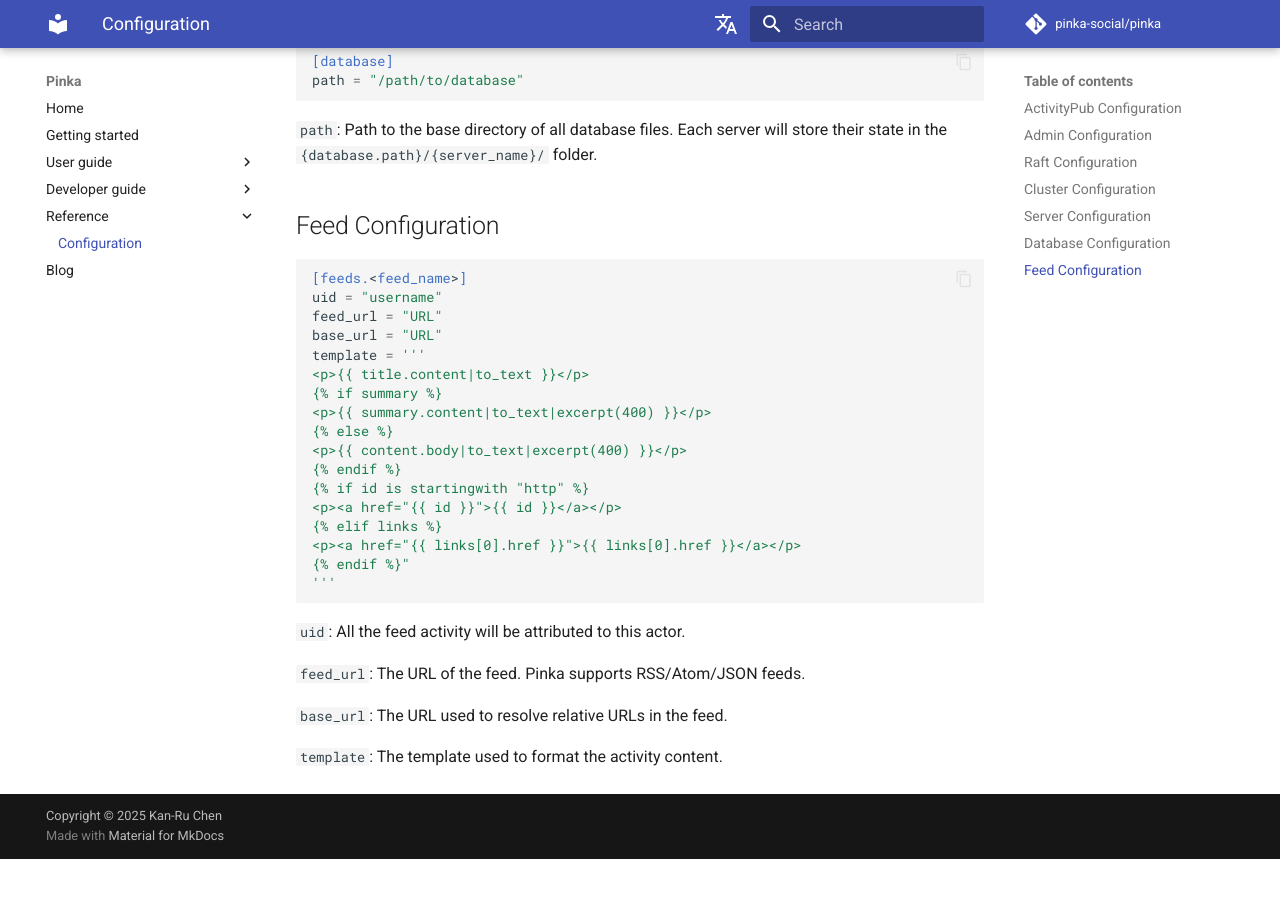
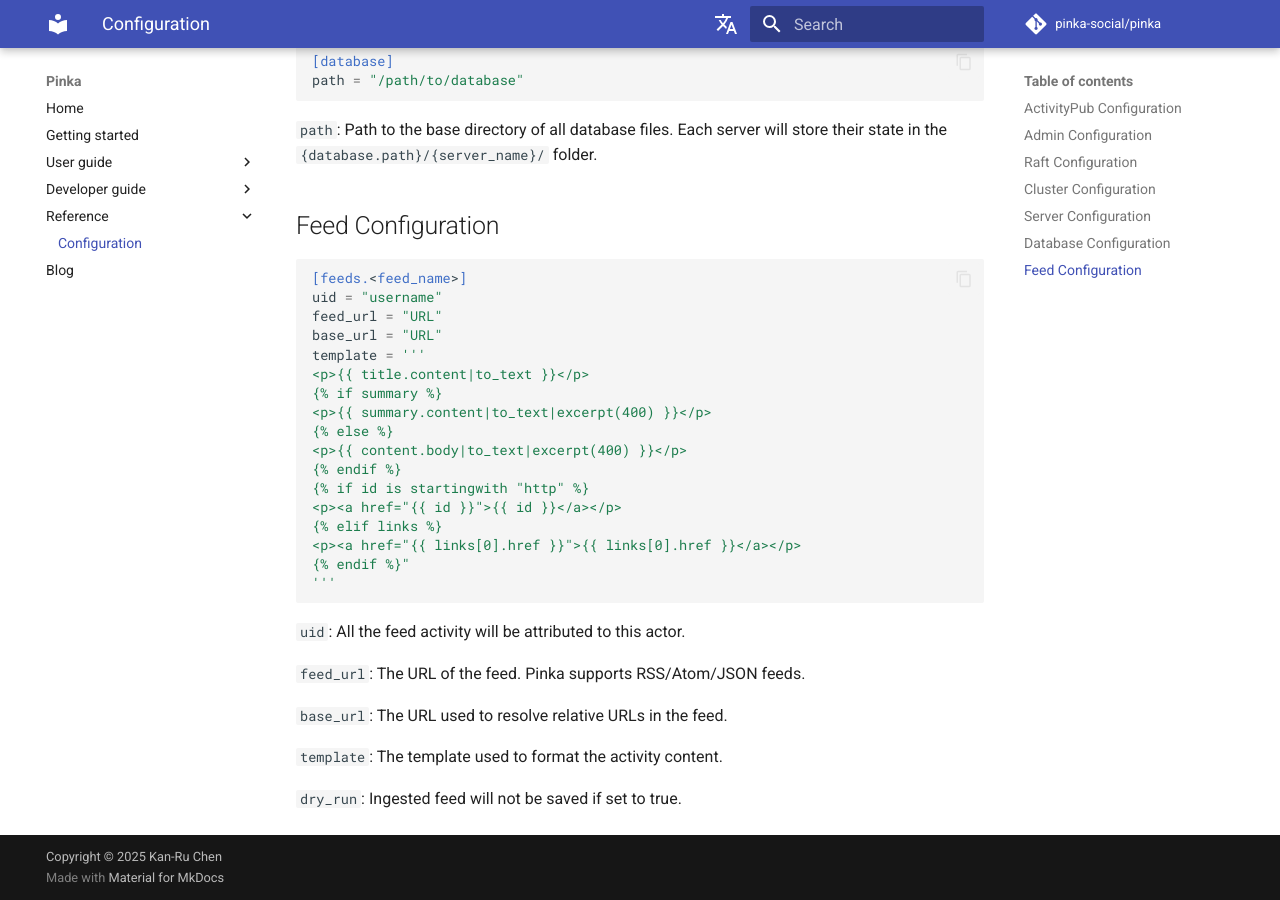
Before and after one commit to pinka-social/pinka, an MkDocs documentation site: the page built from docs/docs/reference/configuration.md, in a window 1280 px wide and 900 px high, scrolled down 2362 px. Built offline with MkDocs 1.6.1 and Material for MkDocs 9.7.7, drawn with Linux system fonts in a browser that asks for light colours; comment, search, counter and statistics services are not loaded; before the commit the page ends 3221 px from its top, so only the background shows below that.

Commit message:
docs: document the dry_run option

```diff
--- a/docs/docs/reference/configuration.md
+++ b/docs/docs/reference/configuration.md
@@ -134,3 +134,5 @@ template = '''
 `base_url`: The URL used to resolve relative URLs in the feed.
 
 `template`: The template used to format the activity content.
+
+`dry_run`: Ingested feed will not be saved if set to true.
```
